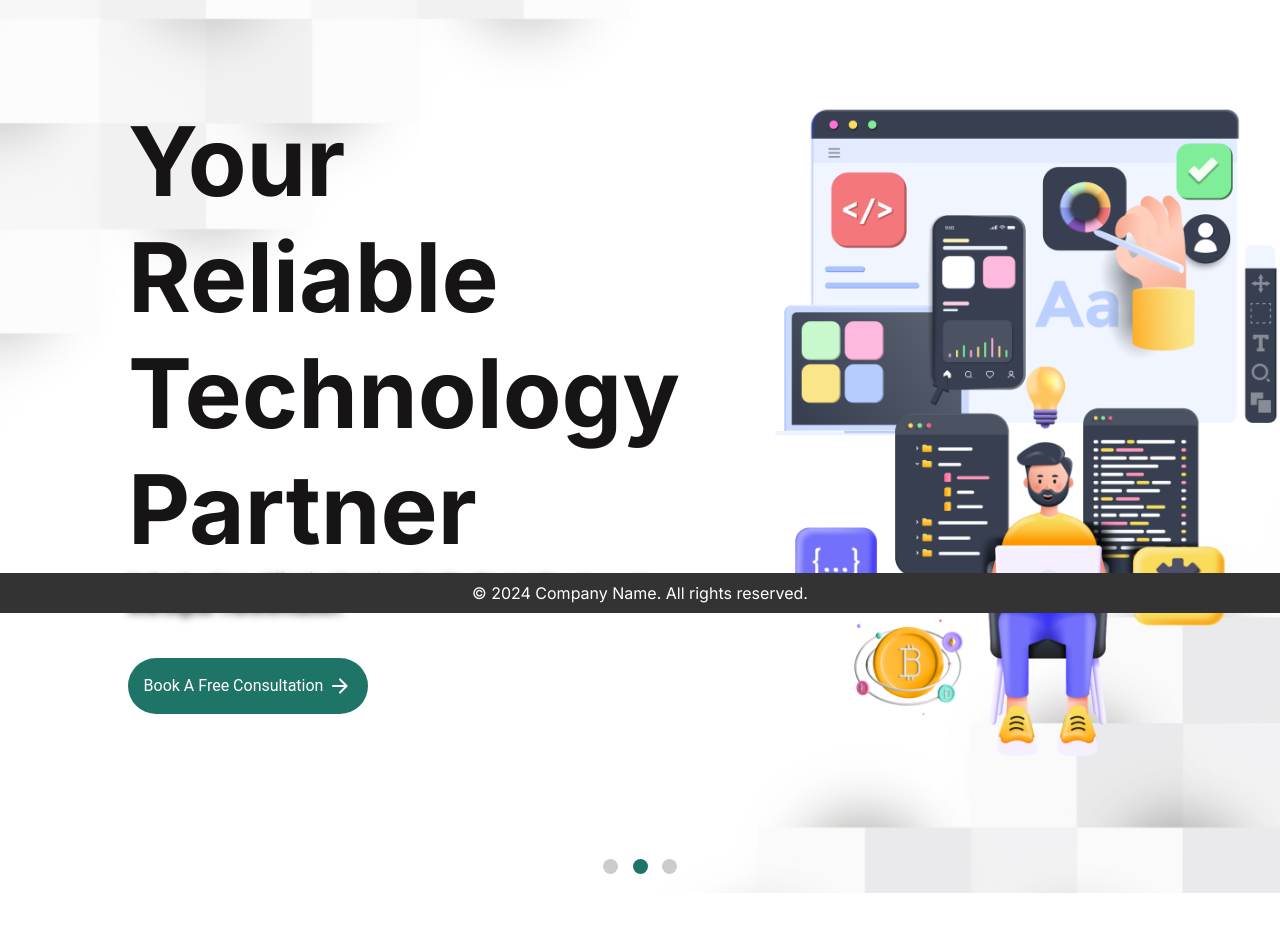
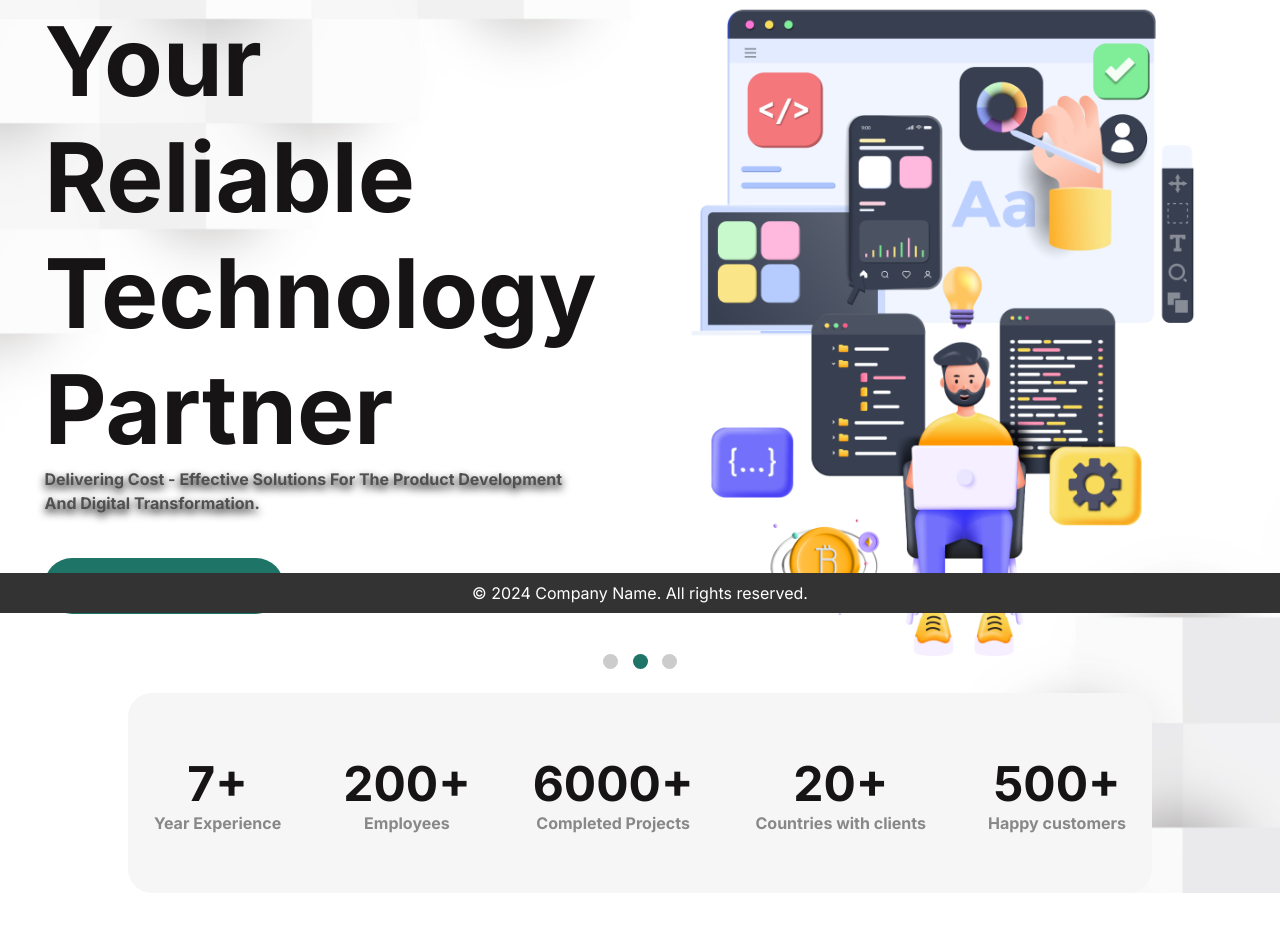
Before and after one commit to MrPhuc94/ScutiWeb, a plain HTML site: page index.html in a window 1280 px wide. Shown: the part 187-1118 px from the top of the page. Drawn offline with Linux system fonts and the light colour scheme; grey boxes are pictures that could not be loaded.

Commit message:
update slide

```diff
--- a/components/banner.html
+++ b/components/banner.html
@@ -88,9 +88,32 @@
       </div>
     </div>
   </div>
-  <div class="dots">
-    <span class="dot" onclick=""></span>
-    <span class="dot" onclick=""></span>
-    <span class="dot" onclick=""></span>
+      <div class="dots">
+      <span class="dot" onclick=""></span>
+      <span class="dot" onclick=""></span>
+      <span class="dot" onclick=""></span>
+    </div>
+  <!-- Introduction Tabs -->
+  <div class="introduction_tabs">
+    <div class="introduction_tabs_item">
+      <h2>7+</h2>
+      <h6>Year Experience</h6>
+    </div>
+    <div class="introduction_tabs_item">
+      <h2>200+</h2>
+      <h6>Employees</h6>
+    </div>
+    <div class="introduction_tabs_item">
+      <h2>6000+</h2>
+      <h6>Completed Projects</h6>
+    </div>
+    <div class="introduction_tabs_item">
+      <h2>20+</h2>
+      <h6>Countries with clients</h6>
+    </div>
+    <div class="introduction_tabs_item">
+      <h2>500+</h2>
+      <h6>Happy customers</h6>
+    </div>
   </div>
 </div>
--- a/css/components/banner.css
+++ b/css/components/banner.css
@@ -3,6 +3,7 @@
   max-width: 100%;
   overflow: hidden;
   margin: 0 auto;
+  height: 970px;
 }
 
 .banner .slides {
@@ -11,22 +12,22 @@
 }
 
 .banner .slides .slide {
-  height: 970px;
   box-sizing: border-box;
-  background-size: cover;
   background-position: center;
   display: flex;
   align-items: center;
   justify-content: center;
   min-width: 100%;
+  background-size: cover;
+  height: 970px;
 }
 
 .banner .slides .slide .content {
   display: flex;
   align-items: center;
   justify-content: space-between;
-  width: calc(100% - (2 * var(--margin--body)));
-  margin: var(--margin--body);
+  margin: 0 var(--margin--body);
+  margin-bottom: 200px;
 }
 
 .banner .slides .slide .content .content_left > h1 {
@@ -71,6 +72,9 @@
 .banner .slides .slide .content .content_right > img {
   max-width: 699px;
   max-height: 699px;
+  width: auto;
+  height: auto;
+  object-fit: fill;
 }
 
 .prev,
@@ -103,7 +107,7 @@
 .dots {
   text-align: center;
   position: absolute;
-  bottom: 15px;
+  bottom: 220px;
   width: 100%;
 }
 
@@ -121,3 +125,35 @@
 .dot.active {
   background-color: var(--newPri-color);
 }
+
+.banner .introduction_tabs {
+  display: flex;
+  height: 200px;
+  background: var(--light-bg-color);
+  border-radius: 24px;
+  justify-content: space-around;
+  align-items: center;
+  gap: 10px;
+  margin: 0 var(--margin--body);
+
+  position: absolute;
+  bottom: 0;
+  left: 0; /* Optional: aligns content to the left side */
+  right: 0;
+}
+
+.introduction_tabs_item {
+  display: flex;
+  justify-content: center;
+  flex-direction: column;
+  align-items: center;
+
+  h2 {
+    font-size: 48px;
+    color: var(--darkgray-color);
+  }
+  h6 {
+    font-size: 16px;
+    color: var(--lightgray-color);
+  }
+}
--- a/css/global.css
+++ b/css/global.css
@@ -4,8 +4,10 @@
   --white-color: #ffffff;
 
   --darkgray-color: #161415;
+  --lightgray-color: #888888;
   --newPri-color: #1e7467;
   --border-color: #cccccc;
+  --light-bg-color: #F6F6F6;
 
   /* Dimension */
 
--- a/js/components/banner.js
+++ b/js/components/banner.js
@@ -4,7 +4,6 @@ document.addEventListener('DOMContentLoaded', () => {
     .then((data) => {
       document.getElementById('banner').innerHTML = data;
 
-      // Initialize the slider
       let slideIndex = 0;
       const slides = document.querySelectorAll('.slide');
       const dots = document.querySelectorAll('.dot');
@@ -22,8 +21,7 @@ document.addEventListener('DOMContentLoaded', () => {
           'slides'
         )[0].style.transform = `translateX(${offset}%)`;
 
-        // update active dot
-        console.log('dots', dots);
+        // Update active dot
         dots.forEach((dot) => dot.classList.remove('active'));
         dots[slideIndex].classList.add('active');
       }
@@ -36,9 +34,13 @@ document.addEventListener('DOMContentLoaded', () => {
         showSlide(n);
       }
 
+      // Initialize the slider
+      showSlide(slideIndex);
+
       // add automatic sliding
       setInterval(() => {
         moveSlide(1);
+        currentSlide(slideIndex);
       }, 3000);
     });
 });
```
